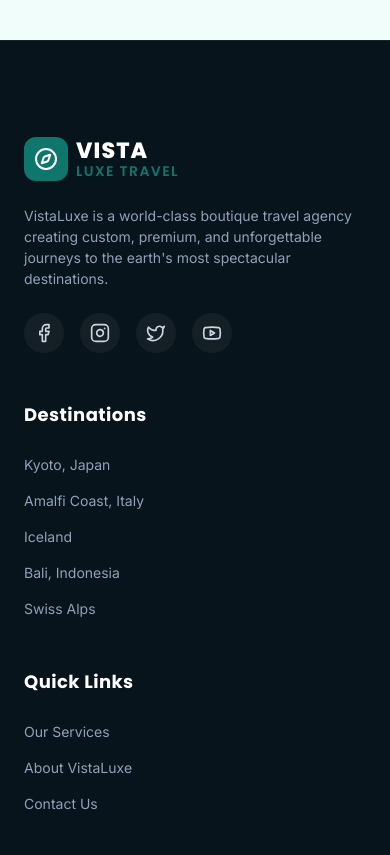
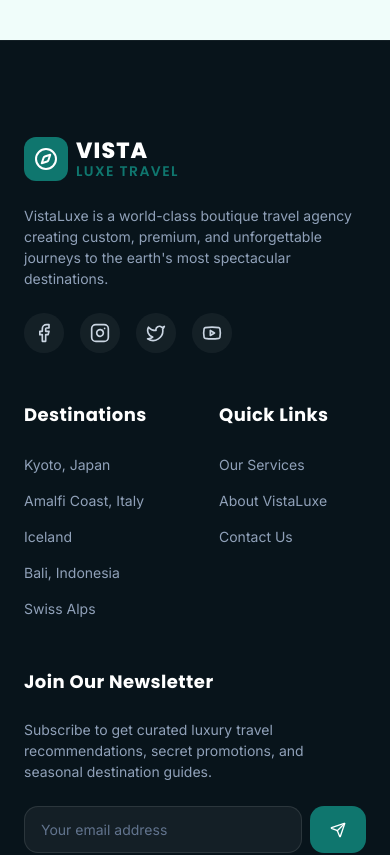
Before and after one commit to ehas1990/jenishatravel, a Next.js app: page / in a window 390 px wide. Shown: the part 8020-8875 px from the top of the page. Built offline with nearby package versions, Linux system fonts and the light colour scheme.

Commit message:
feat: make footer columns Destinations and Quick Links side-by-side on mobile

```diff
--- a/components/layout/Footer.tsx
+++ b/components/layout/Footer.tsx
@@ -21,10 +21,10 @@ export default function Footer() {
   return (
     <footer className="bg-dark-bg text-white pt-24 pb-12 border-t border-white/5">
       <Container>
-        <div className="grid grid-cols-1 md:grid-cols-2 lg:grid-cols-12 gap-12 lg:gap-8 pb-16 border-b border-white/10">
+        <div className="grid grid-cols-2 md:grid-cols-2 lg:grid-cols-12 gap-12 lg:gap-8 pb-16 border-b border-white/10">
 
           {/* Brand Column */}
-          <div className="lg:col-span-4 space-y-6">
+          <div className="col-span-2 md:col-span-1 lg:col-span-4 space-y-6">
             <Link href="/" className="flex items-center space-x-2">
               <div className="bg-primary p-2.5 rounded-xl text-white">
                 <Compass className="w-6 h-6" />
@@ -53,7 +53,7 @@ export default function Footer() {
           </div>
 
           {/* Destinations Column */}
-          <div className="lg:col-span-2 space-y-6">
+          <div className="col-span-1 md:col-span-1 lg:col-span-2 space-y-6">
             <h4 className="font-heading font-bold text-white text-[18px] tracking-wide">
               Destinations
             </h4>
@@ -75,7 +75,7 @@ export default function Footer() {
           </div>
 
           {/* Quick Links Column */}
-          <div className="lg:col-span-2 space-y-6">
+          <div className="col-span-1 md:col-span-1 lg:col-span-2 space-y-6">
             <h4 className="font-heading font-bold text-white text-[18px] tracking-wide">
               Quick Links
             </h4>
@@ -95,7 +95,7 @@ export default function Footer() {
           </div>
 
           {/* Newsletter Column */}
-          <div className="lg:col-span-4 space-y-6">
+          <div className="col-span-2 md:col-span-1 lg:col-span-4 space-y-6">
             <h4 className="font-heading font-bold text-white text-[18px] tracking-wide">
               Join Our Newsletter
             </h4>
```
